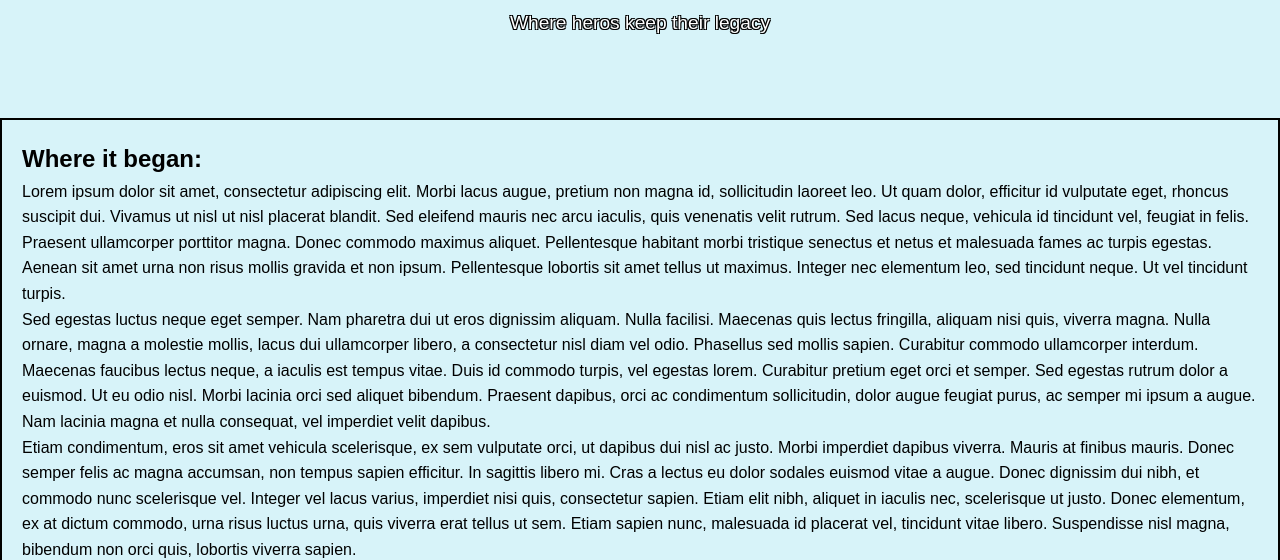
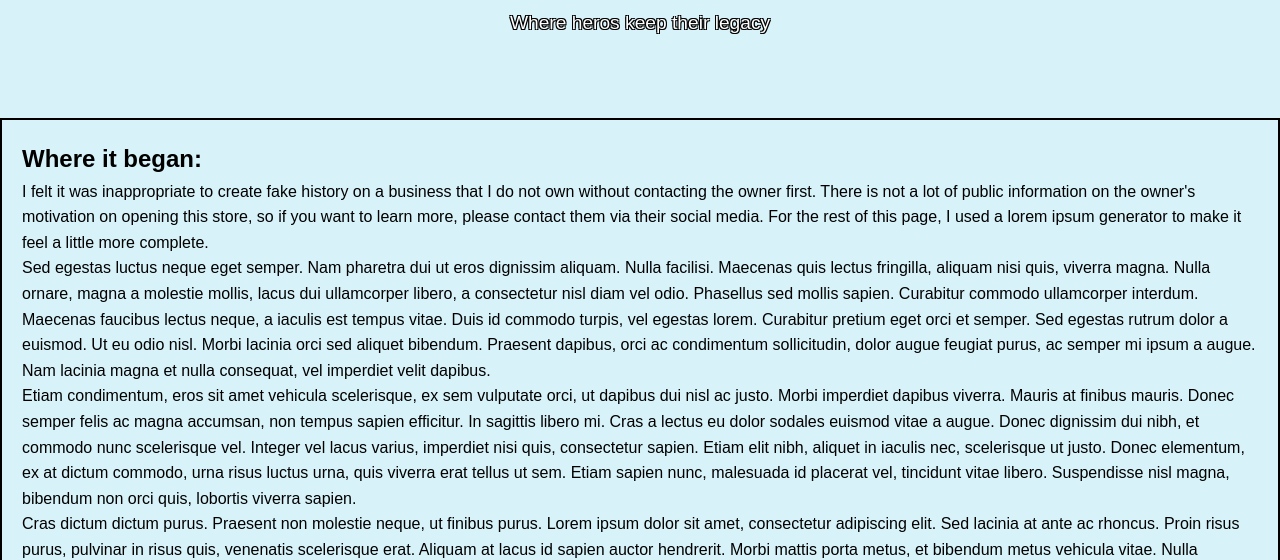
Before and after one commit to Rampirez/Fake-Business, a plain HTML site: page history.html in a window 1280 px wide. Shown: the part 239-799 px from the top of the page. Drawn offline with Linux system fonts and the light colour scheme.

Commit message:
Update history.html
Added content

```diff
--- a/history.html
+++ b/history.html
@@ -30,7 +30,7 @@
     </section>
     <section class="history-story">
       <h1>Where it began:</h1>
-      <p>Lorem ipsum dolor sit amet, consectetur adipiscing elit. Morbi lacus augue, pretium non magna id, sollicitudin laoreet leo. Ut quam dolor, efficitur id vulputate eget, rhoncus suscipit dui. Vivamus ut nisl ut nisl placerat blandit. Sed eleifend mauris nec arcu iaculis, quis venenatis velit rutrum. Sed lacus neque, vehicula id tincidunt vel, feugiat in felis. Praesent ullamcorper porttitor magna. Donec commodo maximus aliquet. Pellentesque habitant morbi tristique senectus et netus et malesuada fames ac turpis egestas. Aenean sit amet urna non risus mollis gravida et non ipsum. Pellentesque lobortis sit amet tellus ut maximus. Integer nec elementum leo, sed tincidunt neque. Ut vel tincidunt turpis.</p>
+      <p>I felt it was inappropriate to create fake history on a business that I do not own without contacting the owner first. There is not a lot of public information on the owner's motivation on opening this store, so if you want to learn more, please contact them via their social media. For the rest of this page, I used a lorem ipsum generator to make it feel a little more complete.</p>
       <p>Sed egestas luctus neque eget semper. Nam pharetra dui ut eros dignissim aliquam. Nulla facilisi. Maecenas quis lectus fringilla, aliquam nisi quis, viverra magna. Nulla ornare, magna a molestie mollis, lacus dui ullamcorper libero, a consectetur nisl diam vel odio. Phasellus sed mollis sapien. Curabitur commodo ullamcorper interdum. Maecenas faucibus lectus neque, a iaculis est tempus vitae. Duis id commodo turpis, vel egestas lorem. Curabitur pretium eget orci et semper. Sed egestas rutrum dolor a euismod. Ut eu odio nisl. Morbi lacinia orci sed aliquet bibendum. Praesent dapibus, orci ac condimentum sollicitudin, dolor augue feugiat purus, ac semper mi ipsum a augue. Nam lacinia magna et nulla consequat, vel imperdiet velit dapibus.</p>
       <p>Etiam condimentum, eros sit amet vehicula scelerisque, ex sem vulputate orci, ut dapibus dui nisl ac justo. Morbi imperdiet dapibus viverra. Mauris at finibus mauris. Donec semper felis ac magna accumsan, non tempus sapien efficitur. In sagittis libero mi. Cras a lectus eu dolor sodales euismod vitae a augue. Donec dignissim dui nibh, et commodo nunc scelerisque vel. Integer vel lacus varius, imperdiet nisi quis, consectetur sapien. Etiam elit nibh, aliquet in iaculis nec, scelerisque ut justo. Donec elementum, ex at dictum commodo, urna risus luctus urna, quis viverra erat tellus ut sem. Etiam sapien nunc, malesuada id placerat vel, tincidunt vitae libero. Suspendisse nisl magna, bibendum non orci quis, lobortis viverra sapien.</p>
       <p>Cras dictum dictum purus. Praesent non molestie neque, ut finibus purus. Lorem ipsum dolor sit amet, consectetur adipiscing elit. Sed lacinia at ante ac rhoncus. Proin risus purus, pulvinar in risus quis, venenatis scelerisque erat. Aliquam at lacus id sapien auctor hendrerit. Morbi mattis porta metus, et bibendum metus vehicula vitae. Nulla accumsan id diam eget dignissim. Duis placerat malesuada lorem quis sodales. In lobortis tellus metus, eget tincidunt urna varius vel. Nulla fringilla, erat ut efficitur tempor, nunc turpis accumsan felis, id imperdiet purus elit non magna. Cras eget pellentesque felis, in dignissim felis. Donec vulputate enim at eros ultrices faucibus. Ut ultricies ac ex quis ultrices. Nunc sagittis velit mollis, mollis enim venenatis, maximus mauris. Sed commodo mollis vestibulum.</p>
```
